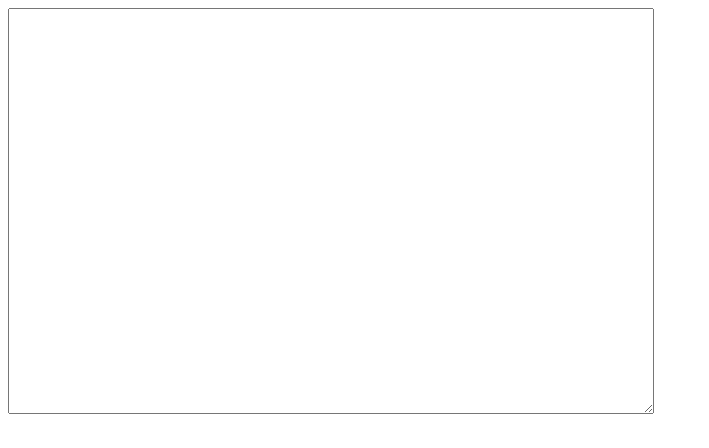
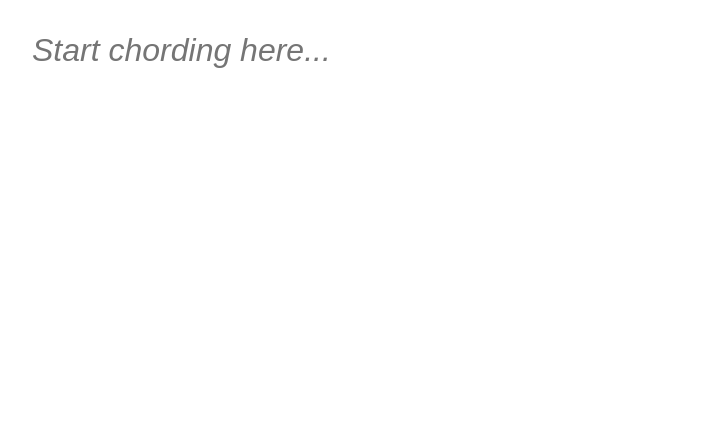
Before and after one commit to rjooske/chorder-page, a website: page page/index.html in a window 1280 px wide. Shown: the whole page, without its empty margins (0-709 px from the left). Drawn offline with Linux system fonts and the light colour scheme.

Commit message:
Add simple styles

```diff
--- a/page/index.html
+++ b/page/index.html
@@ -3,12 +3,14 @@
   <head>
     <meta charset="UTF-8" />
     <meta name="viewport" content="width=device-width, initial-scale=1.0" />
+    <link rel="stylesheet" href="style.css" />
     <title>Chorder</title>
   </head>
   <body>
     <textarea
       id="editor"
-      style="display: grid; width: 50vw; height: 50vh"
+      autofocus
+      placeholder="Start chording here..."
     ></textarea>
     <script src="index.js"></script>
   </body>
--- /dev/null
+++ b/page/style.css
@@ -0,0 +1,19 @@
+*, *::before, *::after {
+    all: unset;
+}
+
+title {
+    display: none;
+}
+
+#editor {
+    resize: none;
+    position: fixed;
+    inset: 32px;
+    font-family: sans-serif;
+    font-size: 2rem;
+}
+
+#editor::placeholder {
+    font-style: italic;
+}
```
